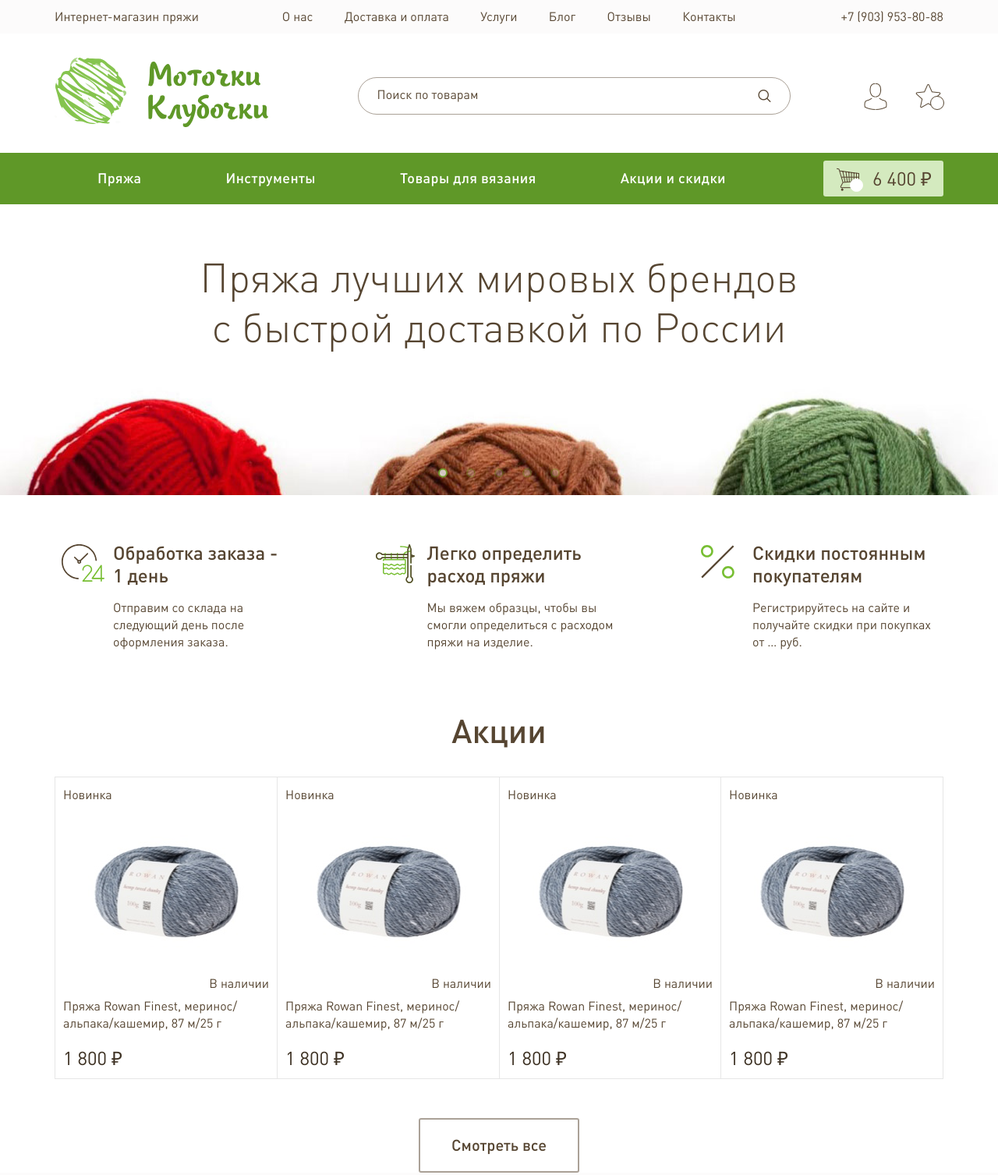
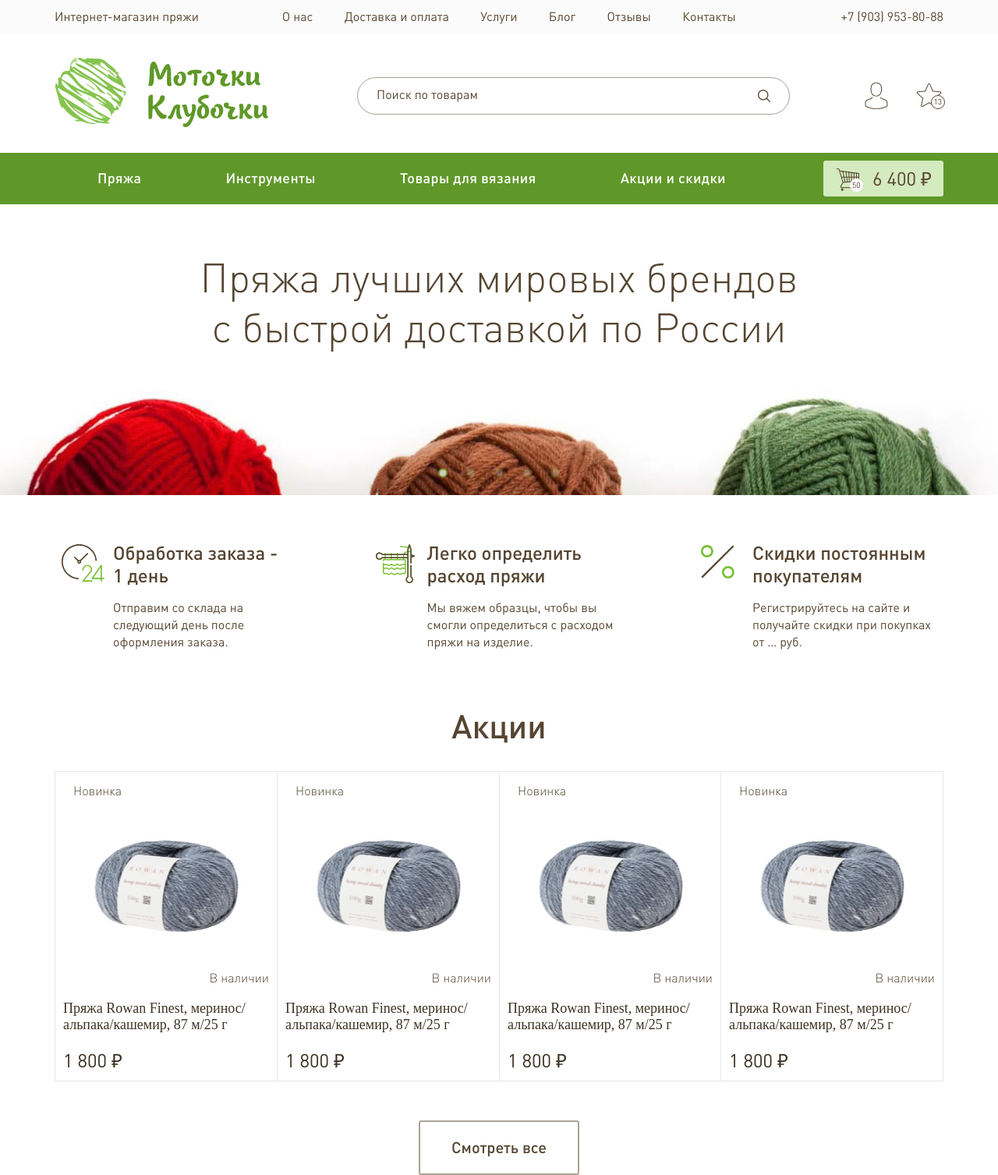
Before and after one commit to mikhkita/ikhcotom, a PHP site: page / in a window 1280 px wide. Shown: the whole page at 78% size. Run offline with PHP 8.4, Linux system fonts and the light colour scheme; some libraries are stand-ins or nearby versions; some web fonts are replaced.

Commit message:
no message

```diff
--- a/css/layout.css
+++ b/css/layout.css
@@ -167,6 +167,10 @@ h2{
 .b-bottom{
 	padding-top: 29px;
 	padding-bottom: 33px;
+	display: flex;
+	flex-wrap: wrap;
+	justify-content: space-between;
+	align-items: center;
 }
 	.b-logo{
 		background-image: url(../i/main-logo.svg);
@@ -186,8 +190,9 @@ h2{
 		display: inline-block;
 		position: relative;
 		vertical-align: middle;
-		margin-left: 9.7%;
+		margin-left: 18px;
 		margin-top: 10px;
+		max-height: 49px;
 	}
 		.b-search:after{
 			content: "\e904";
@@ -201,18 +206,24 @@ h2{
 				color: #5F9828;
 			}
 	.b-control{
-		position: absolute;
-		right: 3px;
-		top: calc(50% - 14px);
+		position: relative;
+		/* right: 3px; */
+		/* top: calc(50% - 14px); */
+		display: inline-block;
+		vertical-align: middle;
 	}
 		.b-profile{
 			font-size: 35px;
-			margin-right: 32px;
+			margin-right: 34px;
+			position: relative;
+			top: 6px;
 		}
 
-		.b-fav{font-size: 32px;
+		.b-fav{
+				font-size: 32px;
 				position: relative;
-				top: -2px;
+				top: 4px;
+				right: 2px;
 		}
 			.b-fav:after{
 				content: " ";
@@ -227,6 +238,25 @@ h2{
 				right: -4px;
 				bottom: -2px;
 			}
+		.b-fav-number{
+			position: absolute;
+			font-family: DINPro-Regular;
+			font-size: 10px;
+			letter-spacing: 0;
+			right: 0px;
+			bottom: 3px;
+			z-index: 10;
+			color: #564531;
+		}
+		.b-price-button .b-cart-number{
+			position: absolute;
+			font-family: DINPro-Regular;
+			font-size: 10px;
+			letter-spacing: 0;
+			left: 37px;
+			bottom: 9px;
+			z-index: 10;
+		}
 	.b-main-menu{
 		background-color: #5F9828;
 	}
@@ -311,7 +341,7 @@ h2{
 	flex-wrap: wrap;
 	justify-content: space-between;
 	margin-top: 58px;
-	margin-bottom: 68px;
+	margin-bottom: 62px;
 }
 	.b-advantage{
 		display: inline-block;
@@ -357,7 +387,7 @@ h2{
 	text-align: center;
 }
 	.b-item-cards{
-		margin-top: 32px;
+		margin-top: 31px;
 		flex-wrap: wrap;
 		display: flex;
 		margin-bottom: 50px;
@@ -384,8 +414,15 @@ h2{
 			}
 				.b-discount{
 					position: absolute;
-					top: 0px;
-					left: 0px;
+					top: 0;
+					left: 0;
+					font-family: DINPro-Light;
+					font-size: 16px;
+					color: #564531;
+					letter-spacing: 0;
+					padding: 2px 13px;
+					/* padding-top: 2px; */
+					/* border: 1px black solid; */
 				}
 				.b-card-fav{
 					position: absolute;
@@ -396,12 +433,19 @@ h2{
 					position: absolute;
 					bottom: 0px;
 					right: 0px;
+					font-family: DINPro-Light;
+					font-size: 16px;
+					color: #564531;
 				}
 			.b-card-bottom{
 				text-align: left;
 			}
 				.b-item-name{
-
+					font-family: DINPro;
+					font-size: 18px;
+					color: #3E3224;
+					letter-spacing: 0;
+				    margin-top: 12px;
 				}
 				.b-price{
 					margin-top: 16px;
--- a/index.html
+++ b/index.html
@@ -42,7 +42,7 @@
 				<div class="b-search">Поиск по товарам</div>
 				<div class="b-control">
 					<a href="#" class="b-profile icon-login"></a>
-					<a href="#" class="b-fav icon-star"></a>
+					<a href="#" class="b-fav icon-star"><p class="b-fav-number">13</p></a>
 				</div>
 			</div>
 		</div>
@@ -54,7 +54,7 @@
 					<ul class="b-menu-item"><a href="#">Товары для вязания</a></ul>
 					<ul class="b-menu-item"><a href="#">Акции и скидки</a></ul>
 				</ul>
-				<a href=# class="b-price-button">6 400 ₽</a>
+				<a href=# class="b-price-button">6 400 ₽<p class="b-cart-number">50</p></a>
 			</div>
 		</div>
 	</div>
```
Also changed, not shown: i/star-green.svg (added), i/star-white.svg (added).
